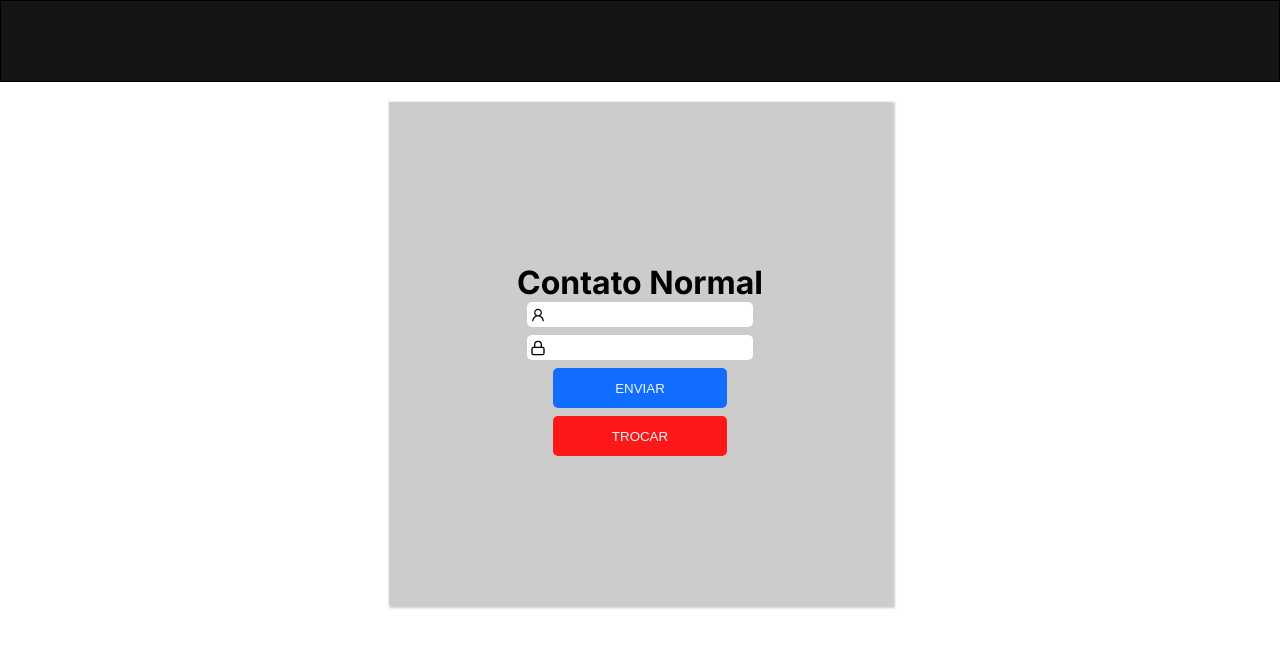
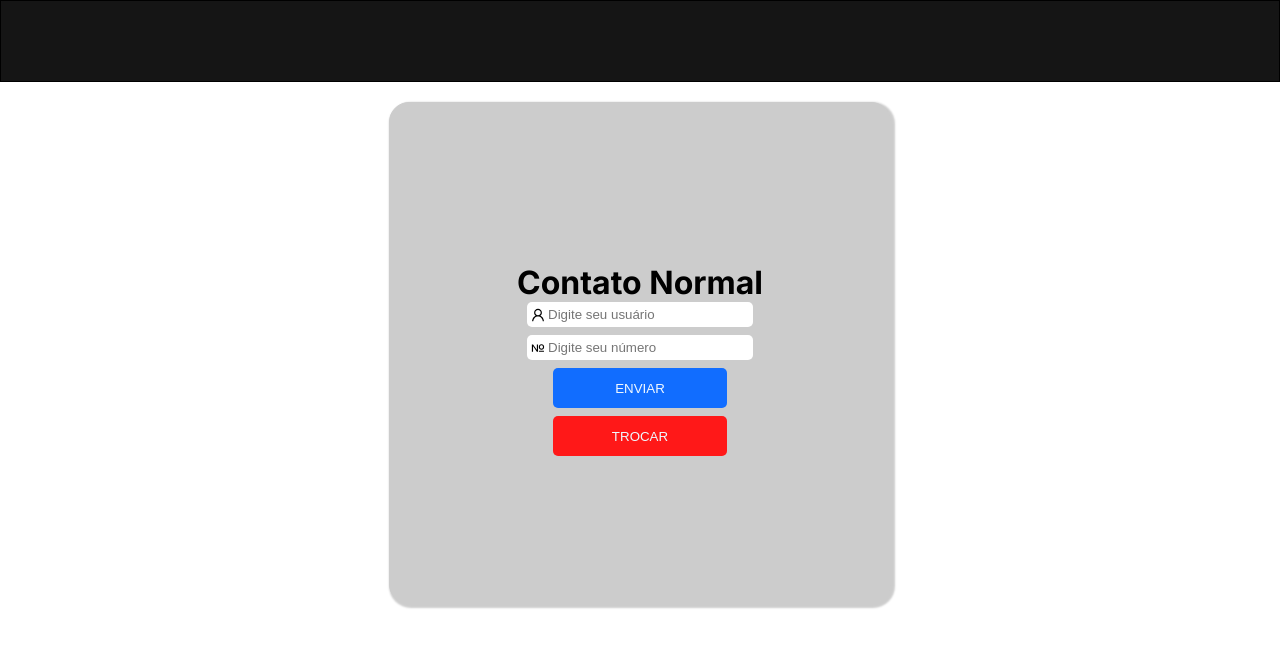
Before and after one commit to PedroCardosoMei/Contact_Project, a Next.js app: page / in a window 1280 px wide. Shown: the top 648 px of the page. Built offline with nearby package versions, Linux system fonts and the light colour scheme.

Commit message:
put modification conteiner

```diff
--- a/src/Home/Home.tsx
+++ b/src/Home/Home.tsx
@@ -7,7 +7,7 @@ import { Input } from "@/components/Inputs/Input-component";
 import { Button } from "@/components/Button/button-component";
 import { useState } from "react";
 import {AiOutlineUser} from "react-icons/ai";
-import {FiLock} from "react-icons/fi";
+import {AiOutlineFieldNumber} from "react-icons/ai";
 
 export const Home = () => {
     const [textNormal, setTextNormal] = useState<string>("Contato Normal");
@@ -29,15 +29,21 @@ export const Home = () => {
                 <h1 className={style.h1}>{showingTextNormal ? textNormal : textBusiness}</h1>
 
                     <div className={style.user} id={style.op}>
-                        <AiOutlineUser/><Input />
+                        <AiOutlineUser/><Input
+                            placeholder="Digite seu usuário"
+                        />
                     </div>
                     <div className={style.passWord} id={style.op}>
-                        <FiLock/><Input />
+                        <AiOutlineFieldNumber/><Input
+                            type="password"
+                            placeholder="Digite seu número"
+                        />
                     </div>
                     <div className={style.button} id={style.op}>
                         <Button
                             name="ENVIAR"
                             className={style.buttonSend}
+
                         />
                     </div>
                     <div className={style.button} id={style.op}>
@@ -49,6 +55,8 @@ export const Home = () => {
                     </div>
                 </div>
             </Conteiner>
+
+
         </>
     );
 }
--- a/src/components/Button/ButtonProps.ts
+++ b/src/components/Button/ButtonProps.ts
@@ -1,5 +1,6 @@
 export type ButtonProps = {
     name: string
     className: string
+
     onClick?: () => void
 }
--- a/src/components/Button/button-component.tsx
+++ b/src/components/Button/button-component.tsx
@@ -5,7 +5,7 @@ import style from "@/components/Button/Button.module.css";
 export const Button = ({name, className, onClick} :  ButtonProps) => {
     return (
         <>
-            <button type="button" className={className} onClick={onClick}>{name}</button>
+            <button type="button" className={className}  onClick={onClick}>{name}</button>
         </>
     );
 };
--- a/src/components/ConteinerContact/Contact.module.css
+++ b/src/components/ConteinerContact/Contact.module.css
@@ -10,6 +10,7 @@
     background: #ccc;
     box-shadow: 2px 2px 2px 2px rgba(0, 0, 0, 0.2);
     text-align: center;
+    border-radius: 20px;
 }
 
 
```
